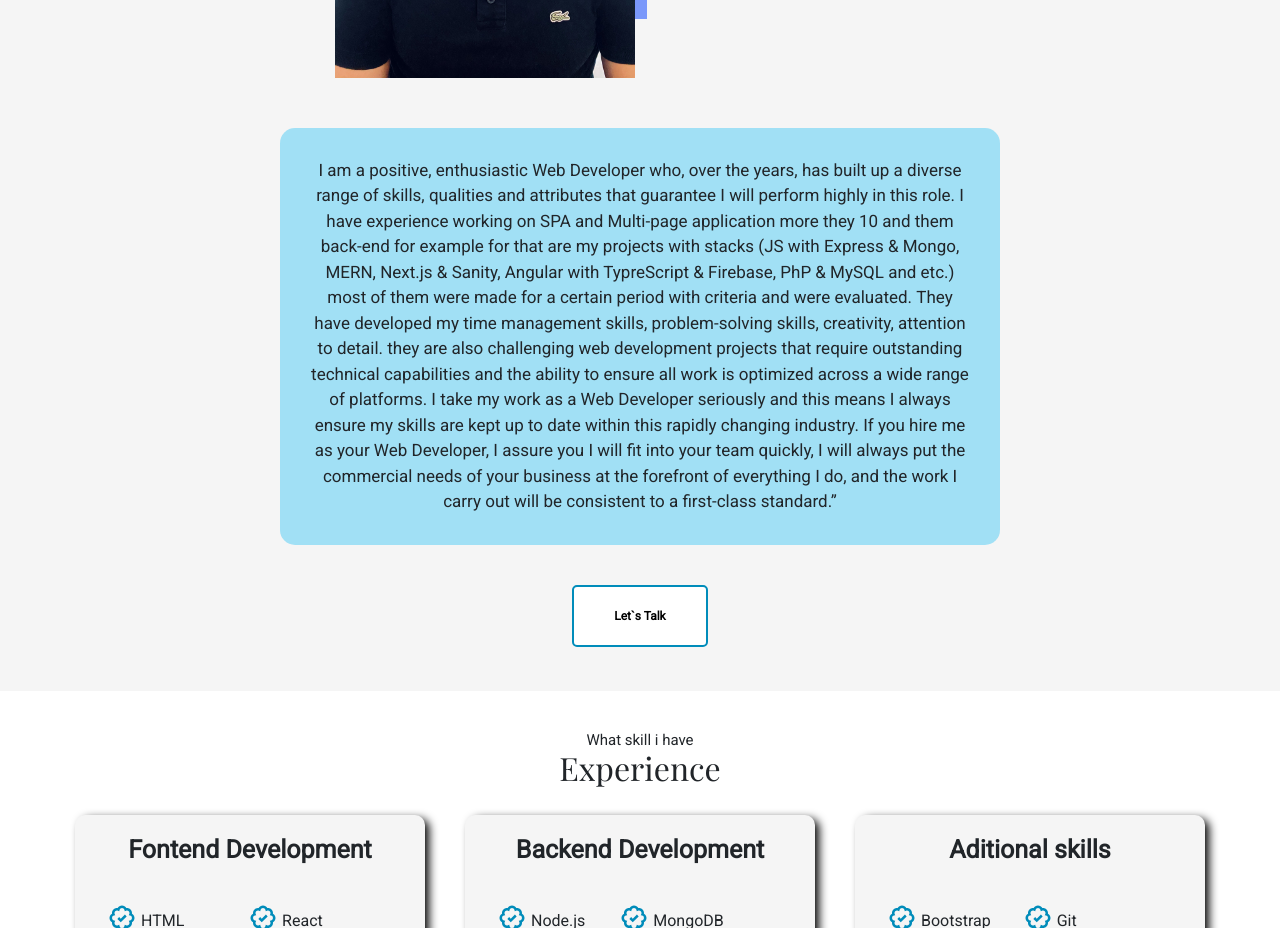
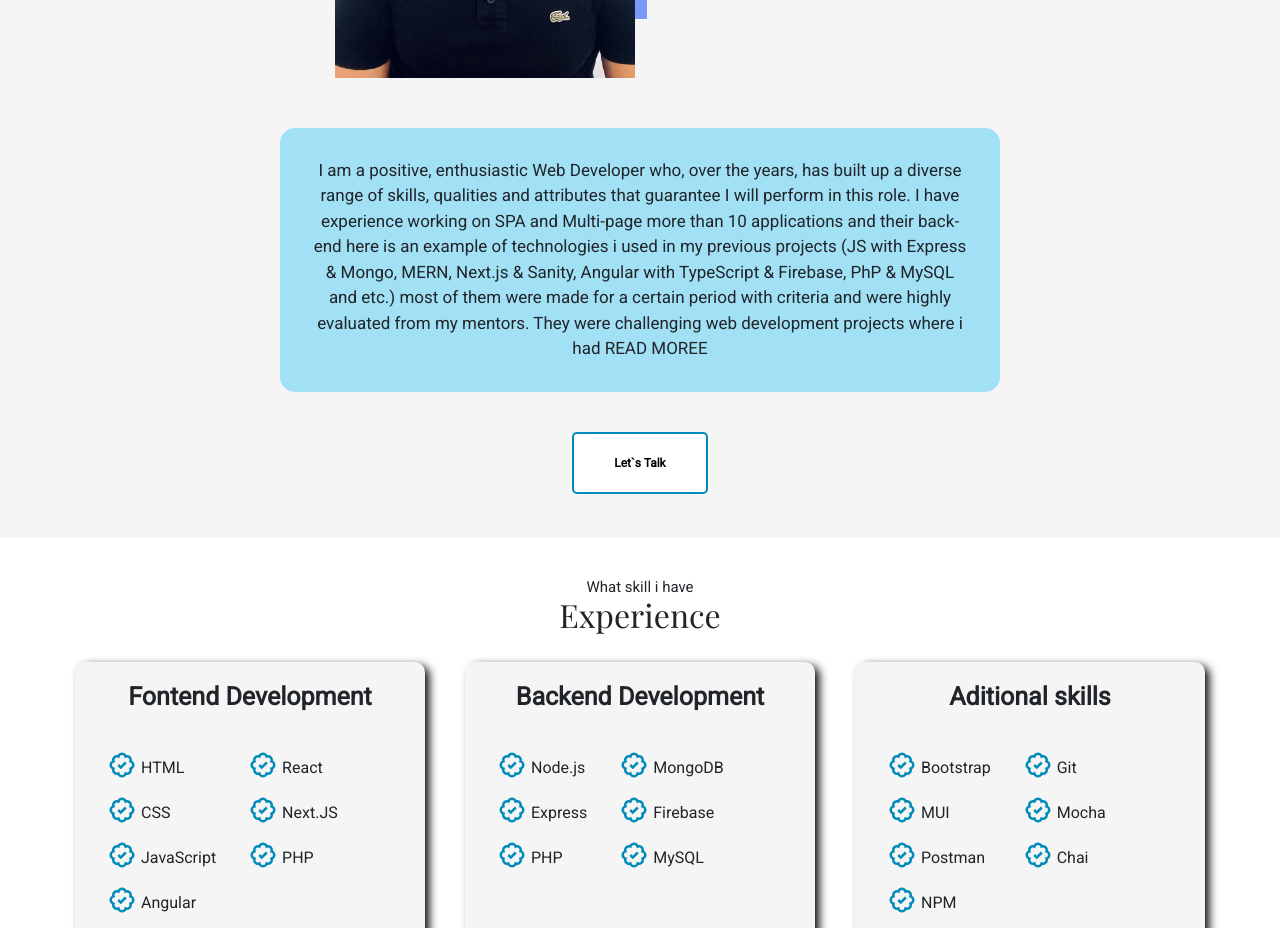
Before and after one commit to nlotoo/portfolio, a React (Create React App) app in the folder client/: page / in a window 1280 px wide. Shown: the part 1300-2228 px from the top of the page. Built offline with nearby package versions, Linux system fonts and the light colour scheme.

Commit message:
update portfolio

```diff
--- a/client/src/components/AboutMe/AboutMe.js
+++ b/client/src/components/AboutMe/AboutMe.js
@@ -7,9 +7,18 @@ import { useState } from 'react'
 
 export const AboutMe = () => {
 
-    let [readMoreText, setReadMore] = useState('');
+    let [readMoreText, setReadMore] = useState('nomore');
 
+    function readMore() {
+        console.log('click')
+        console.log(readMoreText)
 
+        if (readMoreText === 'nomore') {
+            setReadMore('more')
+        } else {
+            setReadMore('nomore')
+        }
+    }
 
 
     return (
@@ -38,9 +47,15 @@ export const AboutMe = () => {
             </div>
             <div className='text-paragrph-about-me'>
                 <p className='about-me-text'>
-                    I am a positive, enthusiastic  Web Developer who, over the years, has built up a diverse range of skills, qualities and attributes that guarantee I will perform highly in this role. I have experience working on SPA and Multi-page application more they 10 and them back-end  for example for that are my projects with stacks (JS with Express & Mongo, MERN, Next.js & Sanity, Angular with TypreScript & Firebase, PhP & MySQL and etc.) most of them were made for a certain period with criteria and were evaluated. Тhey have  developed my time management skills, problem-solving skills, creativity, attention to detail.
-                    they are  also challenging web development projects that require outstanding technical capabilities and the ability to ensure all work is optimized across a wide range of platforms. I take my work as a Web Developer seriously and this means I always ensure my skills are kept up to date within this rapidly changing industry. If you hire me as your Web Developer, I assure you I will fit into your team quickly, I will always put the commercial needs of your business at the forefront of everything I do, and the work I carry out will be consistent to a first-class standard.”
-                    {/* I am a positive, enthusiastic and competent Web Developer who, over the years, <br></br> has built up a diverse range of skills, qualities and attributes that guarantee I will perform highly in this role. */}
+                    I am a positive, enthusiastic  Web Developer who, over the years, has built up a diverse range of skills, qualities and attributes that guarantee I will perform in this role.
+                    I have experience working on SPA and Multi-page more than 10 applications and their back-end here is an example of technologies i used in my previous projects (JS with Express & Mongo, MERN, Next.js & Sanity, Angular with TypeScript & Firebase, PhP & MySQL and etc.) most of them were made for a certain period with criteria and were highly evaluated from my mentors.
+                    They were challenging web development projects where i had <span onClick={readMore}>READ MOREE</span>
+                    <span className={readMoreText}>
+                        to ensure all work is optimized across a wide range of platforms.
+                        They have  developed my time management skills, problem-solving skills, creativity, attention to detail.
+                        Thats why i take my work as a Web Developer seriously and this means I always ensure my skills are kept up to date within this rapidly changing industry. If you hire me as your Web Developer, I assure you I will fit into your team quickly, I will always put the commercial needs of your business at the forefront of everything I do, and the work I carry out will be consistent to a first-class standard.”
+                    </span>
+
                 </p>
 
                 {/* <p>Lorem ipsum dolor sit amet consectetur adipisicing elit. Ab, nihil?<br /> Reprehenderit dolorum autem ab, facilis, necessitatibus cupiditate officiis eos mollitia corporis<br /> in nostrum. Vitae, tenetur, eaque dolorem sequi molestias atque <br />consequuntur cupiditate animi, quia expedita a mollitia neque possimus maxime.</p> */}
--- a/client/src/components/AboutMe/about-me.css
+++ b/client/src/components/AboutMe/about-me.css
@@ -100,6 +100,13 @@
     font-size: 17px;
 }
 
+.more {
+    display: inline;
+}
+.nomore{
+    display: none;
+}
+
 
 @media only screen and (max-width: 425px) {
 
```
